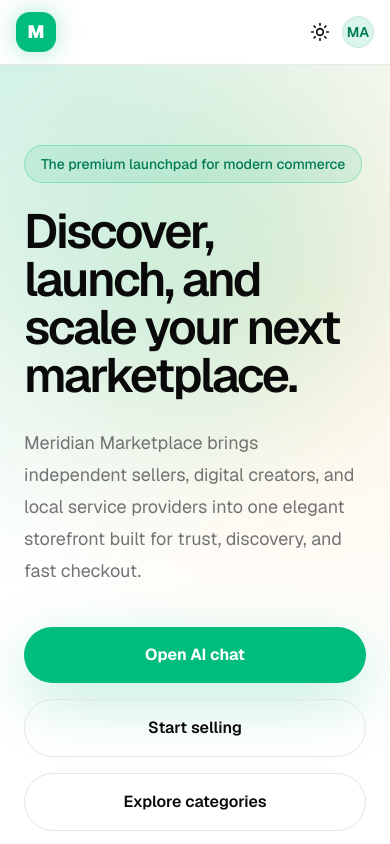
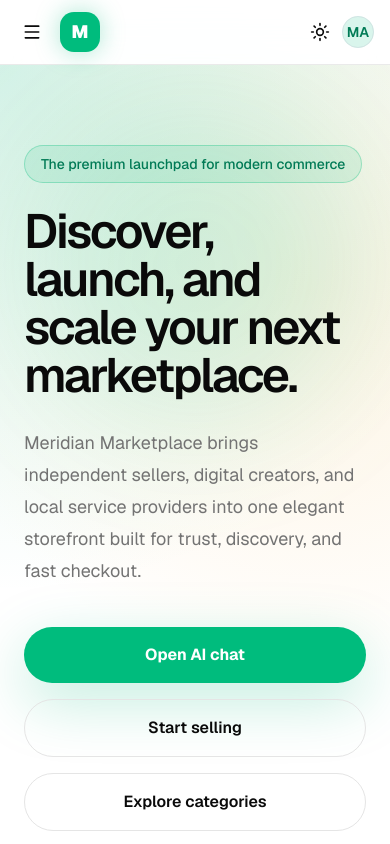
Before and after one commit to luisfx-hermes/meridian-markdetplace, a Next.js app: page / in a window 390 px wide. Shown: the top 844 px of the page. Built offline with nearby package versions, Linux system fonts and the light colour scheme.

Commit message:
feat: polish mobile header navigation

```diff
--- a/app/chat/page.tsx
+++ b/app/chat/page.tsx
@@ -583,7 +583,7 @@ const Example = () => {
   );
 
   return (
-    <div className="relative flex min-h-screen w-full flex-col divide-y overflow-hidden bg-background text-foreground">
+    <div className="relative flex min-h-full w-full flex-col divide-y overflow-hidden bg-background text-foreground">
       <Conversation>
         <ConversationContent>
           {messages.map(({ versions, ...message }) => (
--- a/components/site-header.tsx
+++ b/components/site-header.tsx
@@ -5,6 +5,7 @@ import { usePathname } from "next/navigation";
 import {
   CreditCardIcon,
   LogOutIcon,
+  MenuIcon,
   SettingsIcon,
   SparklesIcon,
   StoreIcon,
@@ -51,7 +52,36 @@ export function SiteHeader() {
   return (
     <header className="sticky top-0 z-40 border-b border-border/80 bg-background/80 backdrop-blur-xl supports-[backdrop-filter]:bg-background/60">
       <div className="mx-auto flex h-16 max-w-7xl items-center justify-between gap-4 px-4 sm:px-6 lg:px-8">
-        <div className="flex items-center gap-6">
+        <div className="flex items-center gap-3 sm:gap-6">
+          <DropdownMenu>
+            <DropdownMenuTrigger asChild>
+              <Button
+                variant="ghost"
+                size="icon"
+                className="md:hidden"
+                aria-label="Open navigation menu"
+              >
+                <MenuIcon className="size-5" />
+              </Button>
+            </DropdownMenuTrigger>
+            <DropdownMenuContent align="start" className="w-48">
+              {navLinks.map((link) => {
+                const active = isActive(pathname, link.href);
+                return (
+                  <DropdownMenuItem key={link.href} asChild>
+                    <Link
+                      href={link.href}
+                      aria-current={active ? "page" : undefined}
+                      className={cn(active && "font-medium text-foreground")}
+                    >
+                      {link.label}
+                    </Link>
+                  </DropdownMenuItem>
+                );
+              })}
+            </DropdownMenuContent>
+          </DropdownMenu>
+
           <Link
             href="/"
             className="group flex items-center gap-3 rounded-xl outline-none focus-visible:ring-2 focus-visible:ring-ring"
```
